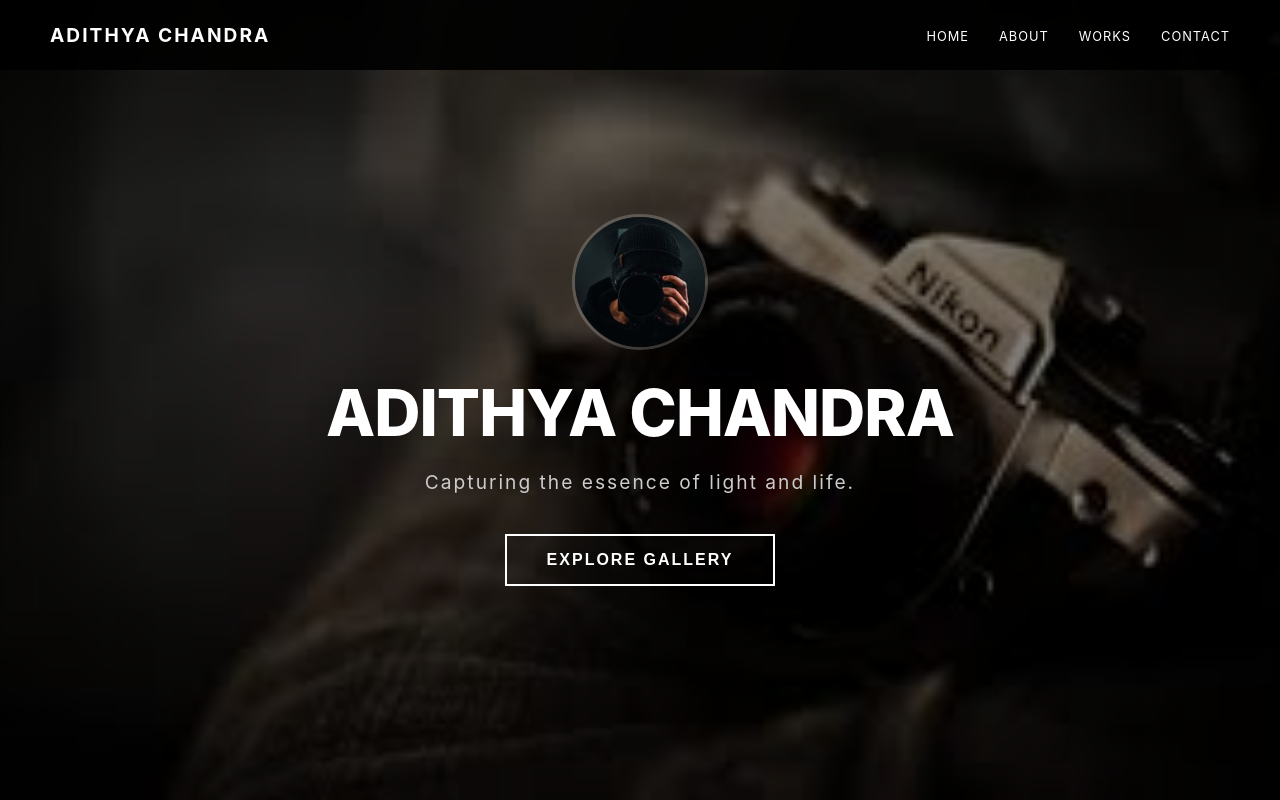
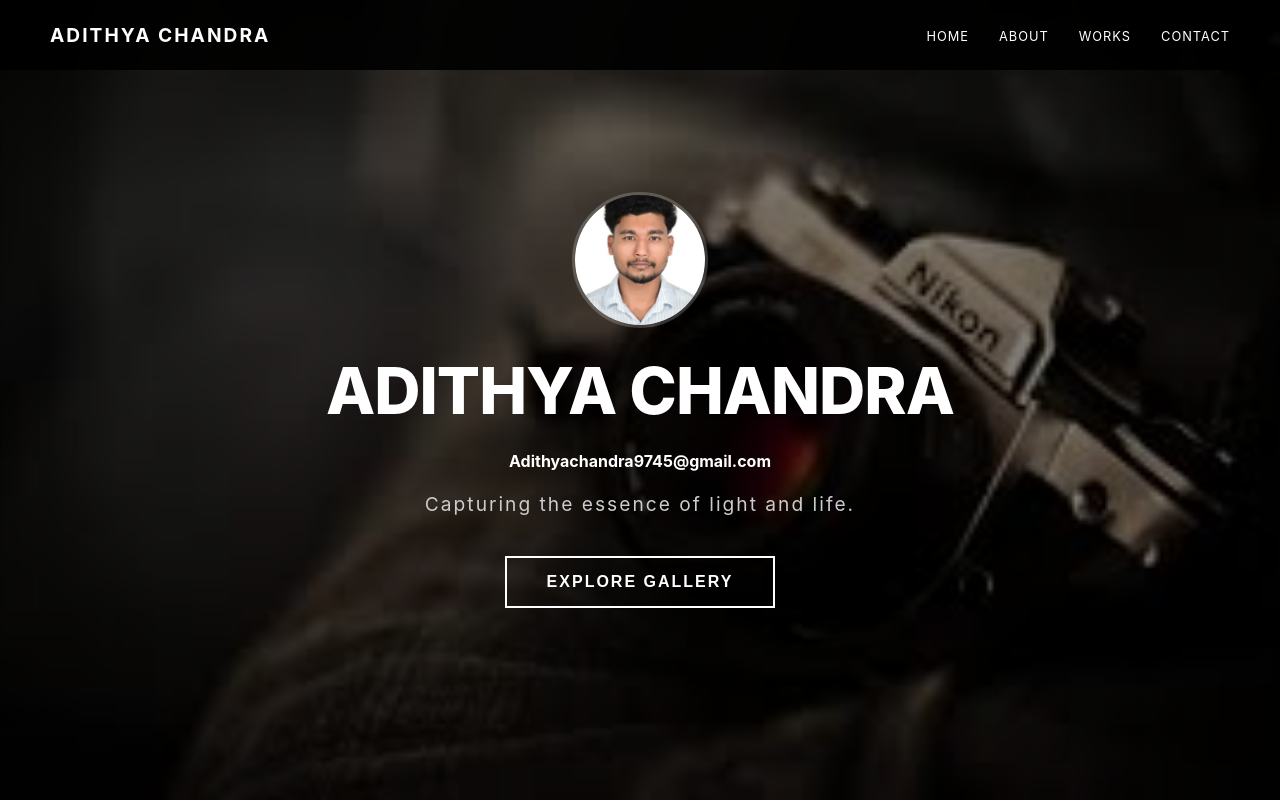
Before and after one commit to athuljain/adithyan-personal-app, a React (Create React App) app: page / in a window 1280 px wide. Shown: the top 800 px of the page. Built offline with nearby package versions, Linux system fonts and the light colour scheme.

Commit message:
add mail

```diff
--- a/src/pages/Contact.js
+++ b/src/pages/Contact.js
@@ -6,11 +6,10 @@ const Contact = () => {
 
   const sendEmail = (e) => {
     e.preventDefault();
-    // Replace these strings with your actual EmailJS credentials
     emailjs.sendForm('YOUR_SERVICE_ID', 'YOUR_TEMPLATE_ID', form.current, 'YOUR_PUBLIC_KEY')
       .then(() => {
           alert("Message Sent successfully!");
-          form.current.reset(); // Clears the form after sending
+          form.current.reset();
       }, (error) => {
           alert("Failed to send: " + error.text);
       });
@@ -21,17 +20,19 @@ const Contact = () => {
       <div style={styles.container}>
         <div style={styles.headerSection}>
           <h2 style={styles.heading}>Get In Touch</h2>
-          {/* <p style={styles.subtext}>Available for freelance projects and exhibitions.</p> */}
 
           <div style={styles.contactInfo}>
+            {/* Phone Number Section */}
             <div style={styles.infoItem}>
               <span style={styles.icon}>📞</span>
-              <a href="tel:+1234567890" style={styles.link}>+971 56 298 0445</a>
+              <a href="tel:+971562980445" style={styles.link}>+971 56 298 0445</a>
             </div>
-            {/* <div style={styles.infoItem}>
-              <span style={styles.icon}>📍</span>
-              <span style={styles.link}>San Francisco, CA</span>
-            </div> */}
+
+            {/* Email Section - ADDED THIS */}
+            <div style={styles.infoItem}>
+              <span style={styles.icon}>✉️</span>
+              <a href="mailto:yourname@example.com" style={styles.link}>Adithyachandra9745@gmail.com</a>
+            </div>
           </div>
         </div>
 
--- a/src/pages/Home.js
+++ b/src/pages/Home.js
@@ -1,7 +1,7 @@
 import React from 'react';
 import { Link as ScrollLink } from 'react-scroll';
 import homeBGImg from "../images/homeBg.jpg";
-import ProfilePic from "../images/profilePic.jpg";
+import ProfilePic from "../images/profilePic.jpeg";
 
 const Home = () => {
   return (
@@ -10,6 +10,7 @@ const Home = () => {
       <div style={styles.content}>
         <img src={ProfilePic} alt="Adithya Chandra" style={styles.profileImg} />
         <h1 style={styles.name}>Adithya Chandra</h1>
+        <h4>Adithyachandra9745@gmail.com</h4>
         <p style={styles.subtitle}>Capturing the essence of light and life.</p>
 
         <ScrollLink to="works" smooth={true} duration={500}>
```
Also changed, not shown: src/images/profilePic.jpeg (added), src/images/profilePic.jpg (deleted).
